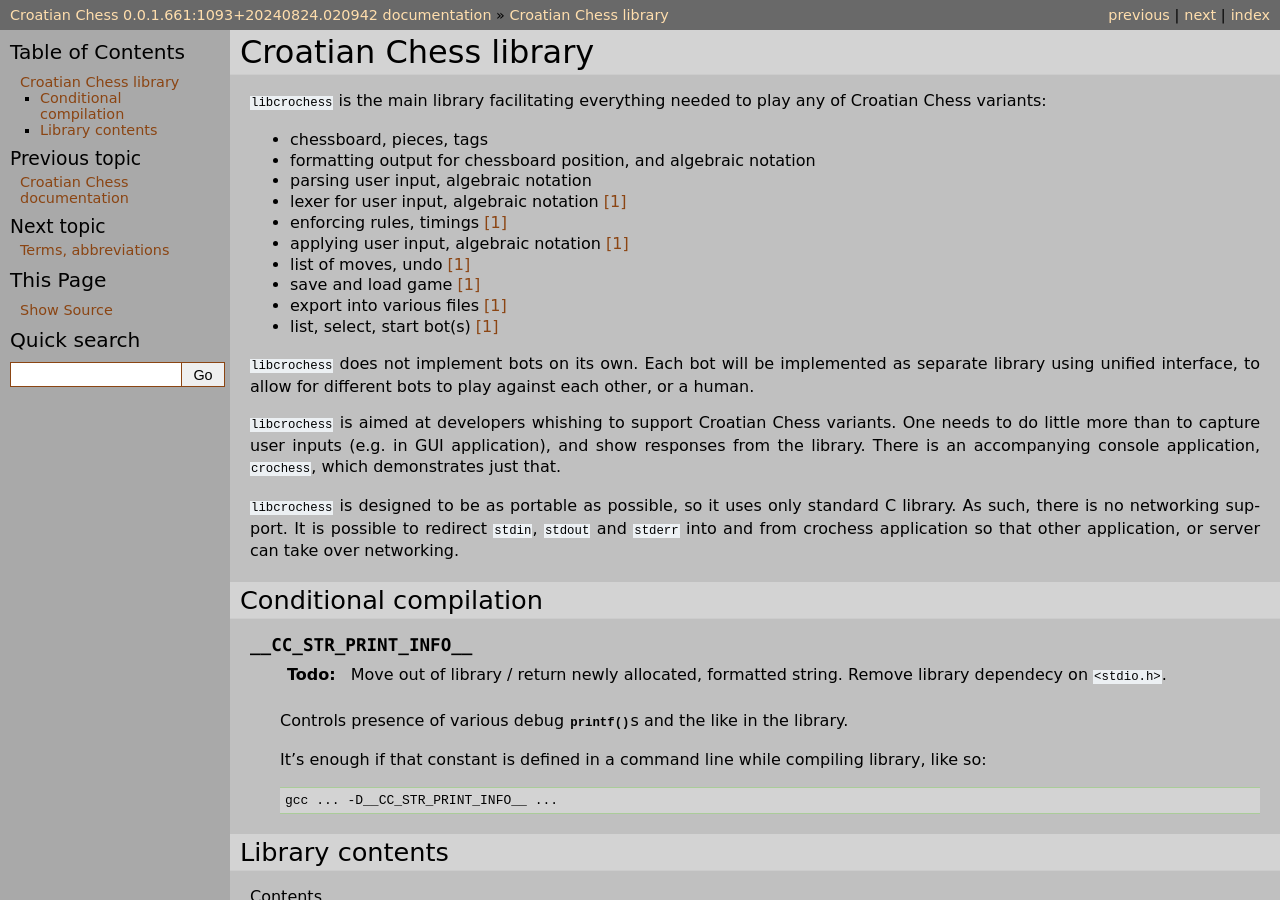
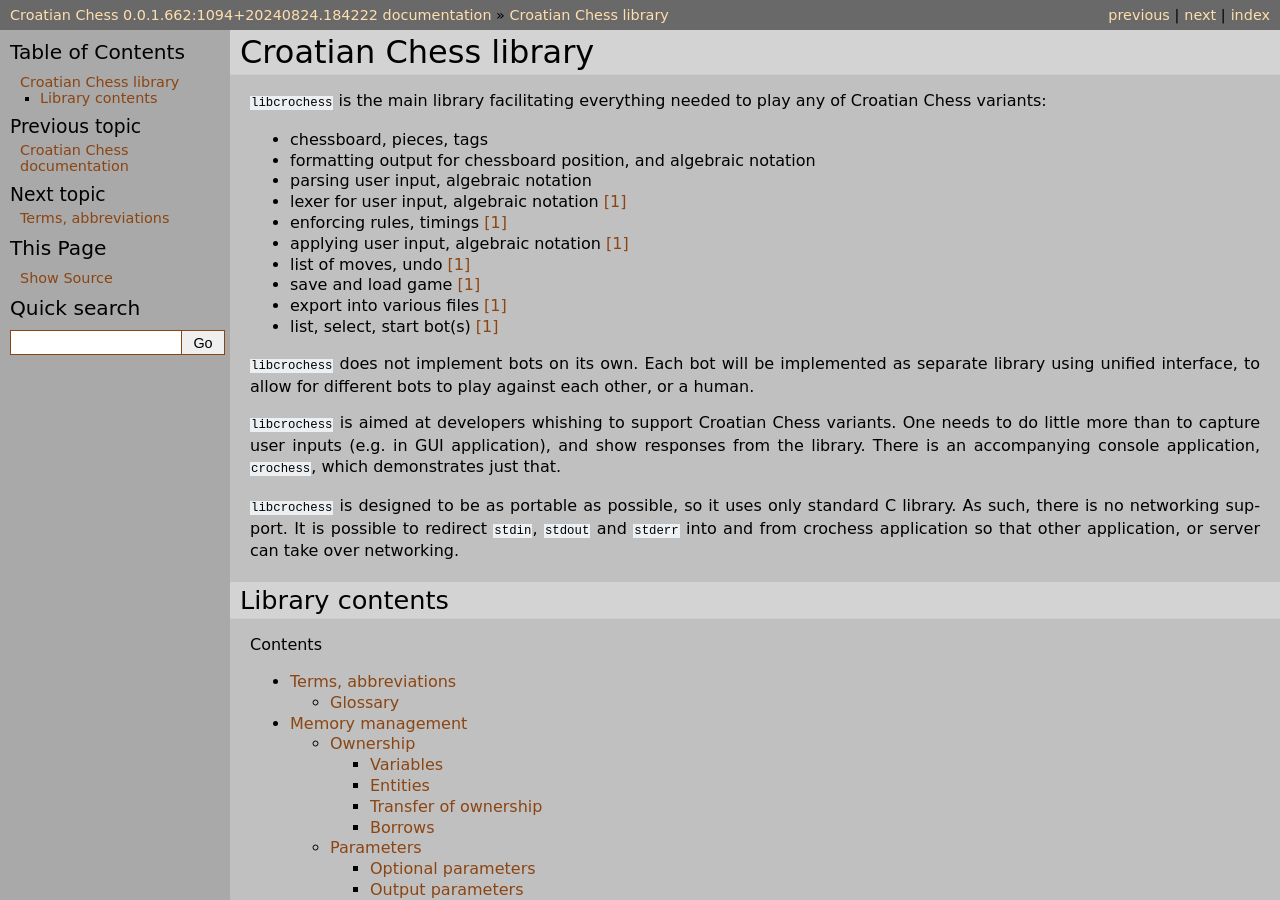
Before and after one commit to mmlacak/crochess, a Sphinx documentation site: the page built from docs/source/libcc/libcrochess.rst, in a window 1280 px wide and 900 px high. Built offline with Sphinx 7.4.7, drawn with Linux system fonts in a browser that asks for light colours; some of the changed text lies outside the part shown.

Commit message:
Removed __CC_STR_PRINT_INFO__, conditional compilation.

```diff
--- a/docs/source/conf.py
+++ b/docs/source/conf.py
@@ -26,10 +26,10 @@ copyright = '2021, Mario Mlačak'
 author = 'Mario Mlačak'
 
 # The short X.Y version
-version = "0.0.1.661:1093+20240824.020942"   # docs-new-lib-short-version-major-minor-feature-commit+meta~breaks-place-marker
+version = "0.0.1.662:1094+20240824.184222"   # docs-new-lib-short-version-major-minor-feature-commit+meta~breaks-place-marker
 
 # The full version, including alpha/beta/rc tags
-release = "0.0.1.661:1093+20240824.020942"   # docs-new-lib-full-version-major-minor-feature-commit+meta~breaks-place-marker
+release = "0.0.1.662:1094+20240824.184222"   # docs-new-lib-full-version-major-minor-feature-commit+meta~breaks-place-marker
 
 
 # -- General configuration ---------------------------------------------------
--- a/docs/source/libcc/libcrochess.rst
+++ b/docs/source/libcc/libcrochess.rst
@@ -35,30 +35,6 @@ and show responses from the library. There is an accompanying console applicatio
 C library. As such, there is no networking support. It is possible to redirect
 ``stdin``, ``stdout`` and ``stderr`` into and from crochess application so that
 other application, or server can take over networking.
-
-.. _lbl-libcc-libcrochess-library-conditionalcompilation:
-
-Conditional compilation
------------------------
-
-.. c:macro:: __CC_STR_PRINT_INFO__
-
-    .. todo::
-
-        Move out of library / return newly allocated, formatted string.
-        Remove library dependecy on ``<stdio.h>``.
-
-    Controls presence of various debug :c:func:`printf()`\s and the like in
-    the library.
-
-    It's enough if that constant is defined in a command line while
-    compiling library, like so:
-
-    .. code-block:: sh
-        :force:
-
-        gcc ... -D__CC_STR_PRINT_INFO__ ...
-
 
 .. _lbl-libcc-libcrochess-library-librarycontents:
 
```
Also changed, not shown: README.md (+2 -2 lines), docs/source/libcc/ccdefines.rst (+0 -30 lines), 9 other files.
